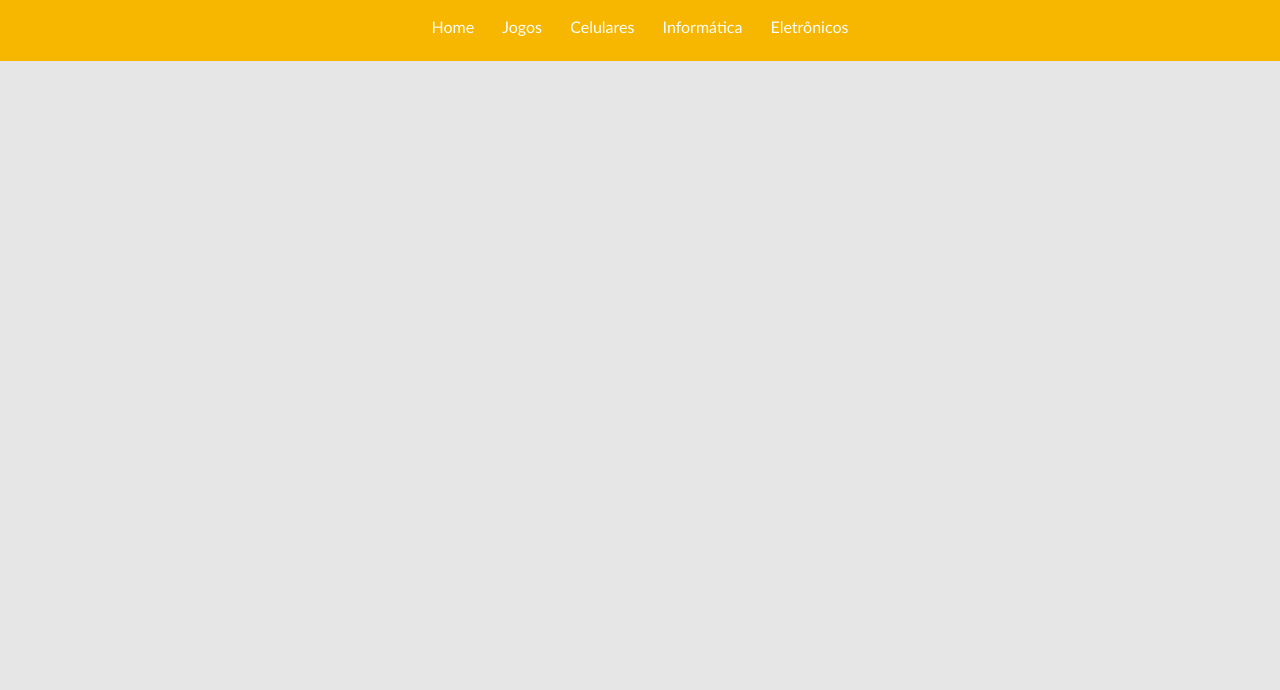
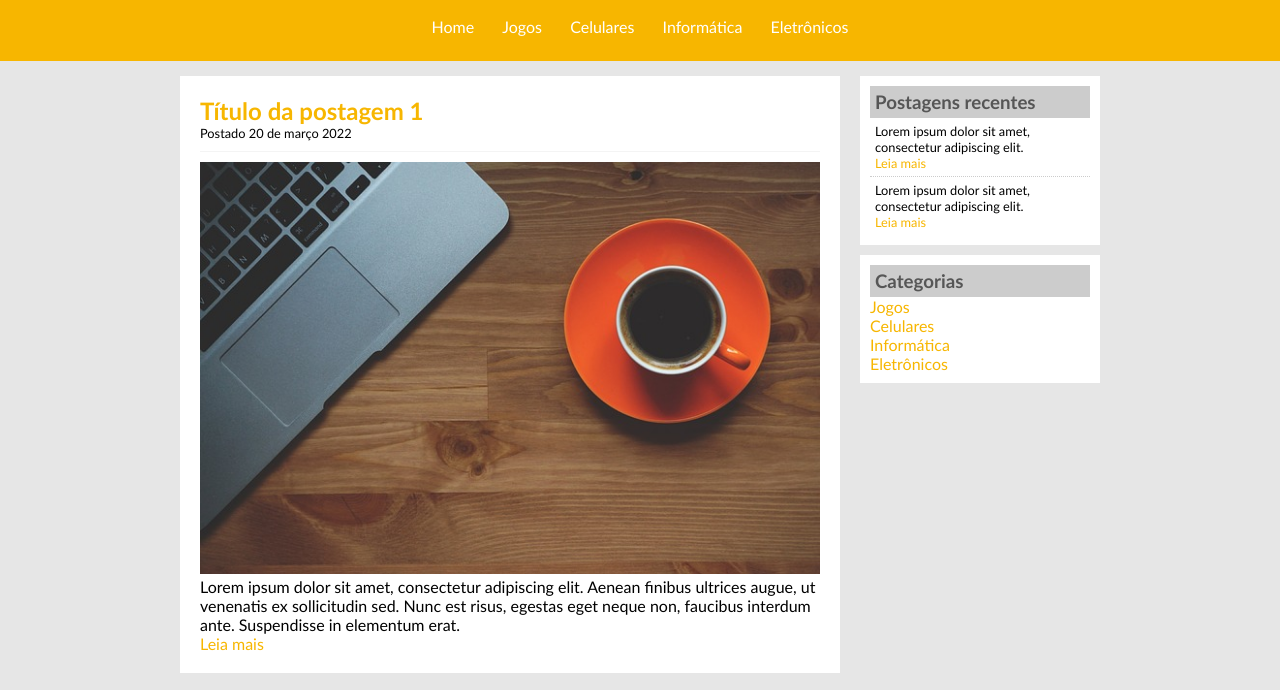
Before and after one commit to MuryloG/TecBlog, a plain HTML site: page pages/index.html in a window 1280 px wide. Shown: the part 76-766 px from the top of the page. Drawn offline with Linux system fonts and the light colour scheme.

Commit message:
Projeto finalizado

```diff
--- a/pages/index.html
+++ b/pages/index.html
@@ -13,11 +13,11 @@
 
     <div id="header">
 
-        <div id="logo">
+        <div id="area-logo">
             <h1>Tec<span class="branco">Blog</span></h1>
         </div>
 
-        <div id="menu">
+        <div id="area-menu">
             <a href="index.html">Home</a>
             <a href="jogos.html">Jogos</a>
             <a href="celulares.html">Celulares</a>
@@ -27,5 +27,85 @@
 
     </div>
 
+    <div id="area-principal">
+
+        <div id="area-postagens">
+
+            <div class="postagem">
+                <h2>Título da postagem 1</h2>
+                <span class="data-post">Postado 20 de março 2022</span>
+                <img src="../imgs/imagem1.jpg" alt="">
+                <p>
+                    Lorem ipsum dolor sit amet, consectetur adipiscing elit. Aenean finibus ultrices augue, ut venenatis ex sollicitudin sed. Nunc est risus, egestas eget neque non, faucibus interdum ante. Suspendisse in elementum erat.
+                </p>
+                <a href="">Leia mais</a>
+            </div>
+
+            <div class="postagem">
+                <h2>Título da postagem 2</h2>
+                <span class="data-post">Postado 10 de março 2023</span>
+                <img src="../imgs/imagem2.jpg" alt="">
+                <p>
+                    Lorem ipsum dolor sit amet, consectetur adipiscing elit. Aenean finibus ultrices augue, ut venenatis ex sollicitudin sed. Nunc est risus, egestas eget neque non, faucibus interdum ante. Suspendisse in elementum erat.
+                </p>
+                <a href="">Leia mais</a>
+            </div>
+
+            <div class="postagem">
+                <h2>Título da postagem 3</h2>
+                <span class="data-post">Postado 7 de março 2023</span>
+                <img src="../imgs/imagem3.jpg" alt="">
+                <p>
+                    Lorem ipsum dolor sit amet, consectetur adipiscing elit. Aenean finibus ultrices augue, ut venenatis ex sollicitudin sed. Nunc est risus, egestas eget neque non, faucibus interdum ante. Suspendisse in elementum erat.
+                </p>
+                <a href="">Leia mais</a>
+            </div>
+
+            <div class="postagem">
+                <h2>Título da postagem 4</h2>
+                <span class="data-post">Postado 3 de março 2023</span>
+                <img src="../imgs/imagem4.jpg" alt="">
+                <p>
+                    Lorem ipsum dolor sit amet, consectetur adipiscing elit. Aenean finibus ultrices augue, ut venenatis ex sollicitudin sed. Nunc est risus, egestas eget neque non, faucibus interdum ante. Suspendisse in elementum erat.
+                </p>
+                <a href="">Leia mais</a>
+            </div>
+
+        </div>
+
+        <div id="area-lateral">
+
+            <div class="conteudo-lateral">
+                <h3>Postagens recentes</h3>
+                <div class="postagem-lateral">
+                    <p>Lorem ipsum dolor sit amet, consectetur adipiscing elit.</p>
+                    <a href="">Leia mais</a>
+                </div>
+
+                <div class="postagem-lateral" style="border-bottom: none;">
+                    <p>Lorem ipsum dolor sit amet, consectetur adipiscing elit.</p>
+                    <a href="">Leia mais</a>
+                </div>
+
+            </div>
+
+            <div class="conteudo-lateral">
+                <h3>Categorias</h3>
+
+                <a href="">Jogos</a> <br>
+                <a href="">Celulares</a> <br>
+                <a href="">Informática</a> <br>
+                <a href="">Eletrônicos</a> <br>
+
+            </div>
+
+        </div>
+
+        <div id="rodape">
+            Todos os direitos reservados
+        </div>
+
+    </div>
+
 </body>
 </html>
--- a/styles/main.css
+++ b/styles/main.css
@@ -15,11 +15,74 @@ body{
     text-align: center;
 }
 
-#logo, #menu{
+#area-logo, #area-menu{
     padding: 10px;
 }
 
-#logo h1{
+#area-principal{
+    width: 920px;
+    margin: 0 auto;
+    padding: 15px;
+}
+
+#area-postagens{
+    width: 660px;
+    float: left;
+}
+
+.postagem{
+    padding: 20px;
+    margin-bottom: 20px;
+    background: white;
+}
+
+.postagem h2{
+    color: #f7b600;
+}
+
+.conteudo-lateral h3{
+    color: #565656;
+    background: #ccc;
+    padding: 5px;
+}
+
+.data-post{
+    font-size: 0.8em;
+    border-bottom: 1px solid #f4f4f4;
+    padding-bottom: 10px;
+    margin-bottom: 10px;
+    display: block;
+}
+
+.postagem img{
+    width: 620px;
+}
+
+#area-lateral{
+    width: 240px;
+    float: right;
+}
+
+.conteudo-lateral{
+    background: white;
+    padding: 10px;
+    margin-bottom: 10px;
+}
+
+.postagem-lateral{
+    font-size: 0.8em;
+    padding: 5px;
+    border-bottom: 1px dotted #ccc;
+}
+
+#rodape{
+    clear: both;
+    text-align: center;
+    padding: 15px;
+    background-color: #ccc;
+}
+
+#area-logo h1{
     color: #4e4e4e;
     font-size: 2.5em;
 }
@@ -33,11 +96,20 @@ a{
 }
 
 a:link, a:visited{
+    color: #f7b600;
+}
+
+a:hover{
+    text-decoration: underline;
+}
+
+#area-menu a:link, #area-menu a:visited{
     color: #fff;
     padding: 8px 12px;
 }
 
-a:hover{
+#area-menu a:hover{
     color: #f7b600;
     background: white;
+    text-decoration: none;
 }
```
